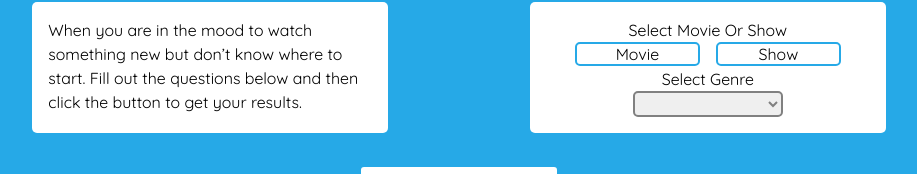
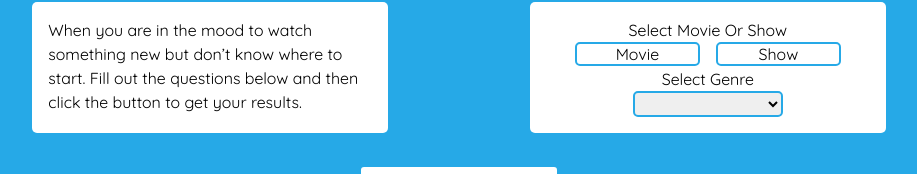
Before and after one commit to Jguz17/nexflix-frontend, a React (Create React App) app: page / in a window 1280 px wide. Shown: the part 110-284 px from the top of the page, without its empty margins (181-1098 px from the left). Built offline with nearby package versions, Linux system fonts and the light colour scheme.

Commit message:
removed required prop fro m dropdown

```diff
--- a/src/App.js
+++ b/src/App.js
@@ -87,7 +87,7 @@ function App () {
                   <button onClick={(e) => selectType(e)} id='movie' className='button-styles' style={{marginRight: '1rem'}}>Movie</button>
                   <button onClick={(e) => selectType(e)} id='tv' className='button-styles'>Show</button>
                   <p>Select Genre</p>
-                  <select id='genres-dropdown' required>
+                  <select id='genres-dropdown'>
                     <option value="" disabled selected hidden></option>
                     {console.log(types)}
                     {genres.map(genre => {
```
